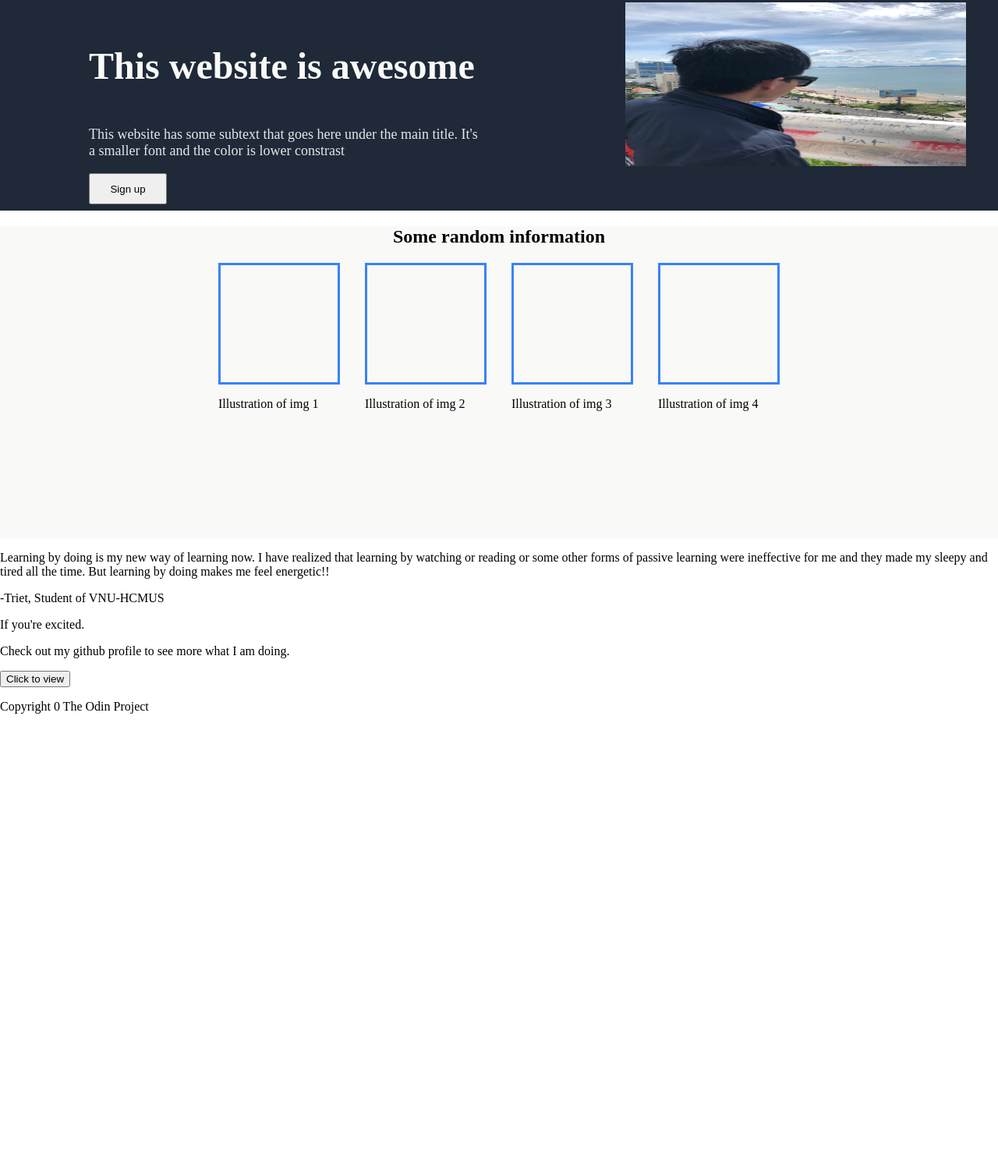
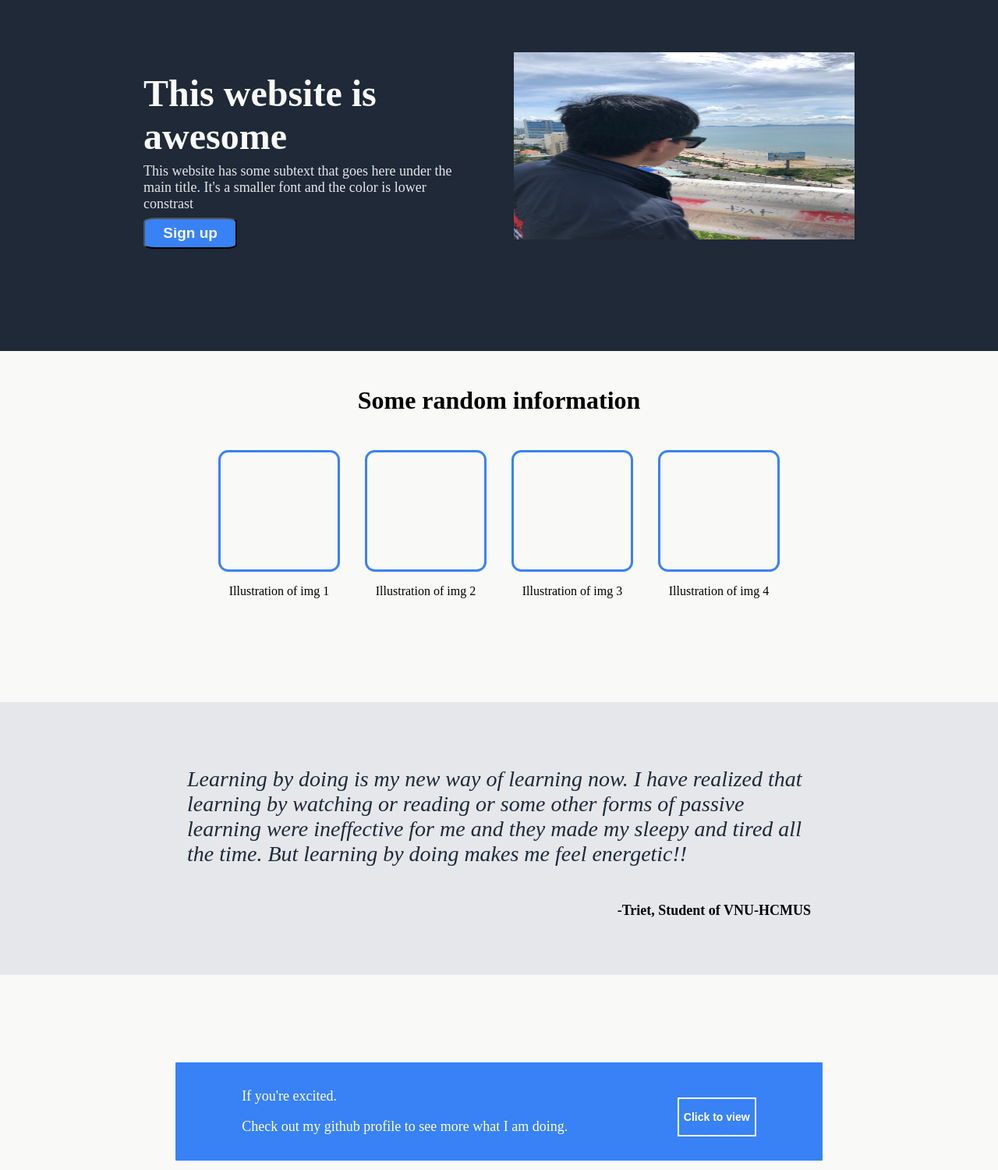
Before and after one commit to Triet-li/MyLandingPage, a plain HTML site: page index.html in a window 1280 px wide. Shown: the part 100-1600 px from the top of the page at 78% size. Before the commit the page ends 1031 px from the top, so only its background shows below. Drawn offline with Linux system fonts and the light colour scheme.

Commit message:
Finish styling the landing page

```diff
--- a/index.html
+++ b/index.html
@@ -50,13 +50,19 @@
         </div>
     </div>
     <div class="quotation">
-        <p class="quote-content">Learning by doing is my new way of learning now. I have realized that learning by watching or reading or some other forms of passive learning were ineffective for me and they made my sleepy and tired all the time. But learning by doing makes me feel energetic!!</p>
-        <p class="quote-creator">-Triet, Student of VNU-HCMUS</p>
+        <div class="quote-box">
+            <p class="quote-content">Learning by doing is my new way of learning now. I have realized that learning by watching or reading or some other forms of passive learning were ineffective for me and they made my sleepy and tired all the time. But learning by doing makes me feel energetic!!</p>
+            <p class="quote-creator">-Triet, Student of VNU-HCMUS</p>
+        </div>
     </div>
     <div class="info-me">
-        <p>If you're excited.</p>
-        <p>Check out my github profile to see more what I am doing.</p>
-        <button>Click to view</button>
+        <div class="info-me-box">
+            <div class="info-me-paragraph">
+                <p>If you're excited.</p>
+                <p>Check out my github profile to see more what I am doing.</p>
+            </div>
+            <button>Click to view</button>
+        </div>
     </div>
     <footer>
         <p>Copyright 0 The Odin Project</p>
--- a/style.css
+++ b/style.css
@@ -1,3 +1,7 @@
+:root {
+    --white-color: #F9FAF8;
+}
+
 
 /*--------Header------------*/
 body {
@@ -7,33 +11,42 @@ body {
 header {
     display: flex;
     justify-content: space-around;
-    padding: 20px;
+    padding: 150px;
     padding-top: 0;
-    height: 350px;
+    height: 400px;
     background-color: #1F2937;
     margin: 0;
 }
 
 .logo {
     width: 40%;
-    height: 40%;
+    height: 45%;
+    margin-bottom: 50px;
+    margin-top: 20px;
 }
 
 .info h1 {
     font-size: 48px;
     font-weight: bold;
-    color: #F9FAF8;
+    color: var(--white-color);
+    margin: 0;
 }
 
 .info button {
-    width: 100px;
+    width: 120px;
     height: 40px;
     padding: 4px 5px;
+    color: var(--white-color);
+    background-color: #3882F6;
+    font-weight: 900;
+    font-size: 19px;
+    border-radius: 13%;
 }
 
 .me {
     width: 120%;
     height: 60%;
+
 }
 
 ul a, .info p {
@@ -50,14 +63,20 @@ ul a, .info p {
 .header-right {
     display: flex;
     flex-direction: column;
+    align-items: end;
     gap: 50px;
 }
 
 .info {
     display: flex;
     flex-direction: column;
-    width: 500px;
-    height: 300px;
+    width: 400px;
+    height: 350px;
+    flex-wrap: wrap;
+}
+
+.info p {
+    margin: 7px 0;
 }
 
 ul {
@@ -65,6 +84,7 @@ ul {
     padding: 0;
     display: flex;
     gap: 10px;
+    margin-bottom: 80px;
 }
 
 a {
@@ -75,8 +95,9 @@ a {
 /*--------------Body 1-------------*/
 
 .body1 {
-    background-color: #F9FAF8;
-    height: 400px;
+    padding: 0;
+    background-color: var(--white-color);
+    height: 450px;
     margin: 0;
 }
 
@@ -84,6 +105,11 @@ a {
     border: 3px solid #3882F6;
     width: 150px;
     height: 150px;
+    border-radius: 8%;
+}
+
+.body1-part p {
+    text-align: center;
 }
 
 .body1-parts {
@@ -93,13 +119,98 @@ a {
     gap: 32px;
 }
 
-.body1-mainText {
+h2 {
+    margin: 0;
+    padding: 45px;
+    font-size: 32px;
     text-align: center;
+
 }
+
 
 
 /*-----------------------Quotation--------------------------------*/
 
+.quotation {
+    height: 350px;
+    background-color: #E5E7EB;
+    padding: 0;
+    margin: 0;
+    display: flex;
+    justify-content: center;
+    align-items: center;
+}
+
+.quote-box {
+    display: flex;
+    align-items: flex-end;
+    flex-direction: column;
+    justify-content: center;
+    width: 800px;
+}
+
+.quote-content {
+    font-size: 28px;
+    font-style:italic;
+    font-weight: 50;
+    color: #1F2937;
+}
+
+.quote-creator {
+    font-size: 18px;
+    font-weight: bold;
+}
+
+
+
 /*-----------------------Info about me--------------------------------*/
 
+.info-me {
+    height: 350px;
+    background-color: var(--white-color);
+    margin: 0;
+    padding: 0;
+    display: flex;
+    justify-content: center;
+    align-items: center;
+}
+
+.info-me-box {
+    width: 800px;
+    border: 1px solid white;
+    background-color: #3882F6;
+    color: white;
+    display: flex;
+    justify-content: space-around;
+    padding: 15px;
+    border-radius: 1%;
+}
+
+.info-me-paragraph {
+    font-size: 18px;
+    font-weight: 400;
+}
+
+.info-me-box button {
+    background-color: #3882F6;
+    border: 2px solid white;
+    color: white;
+    font-weight: bold;
+    font-size: 14px;
+    height: 50px;
+    margin-top: 30px;
+
+}
+
+
+
 /*------------------------Footer-----------------------------------*/
+
+footer {
+    height: 60px;
+    background-color: #1F2937;
+    color: var(--white-color);
+    display: flex;
+    justify-content: center;
+    align-items: center;
+}
```
